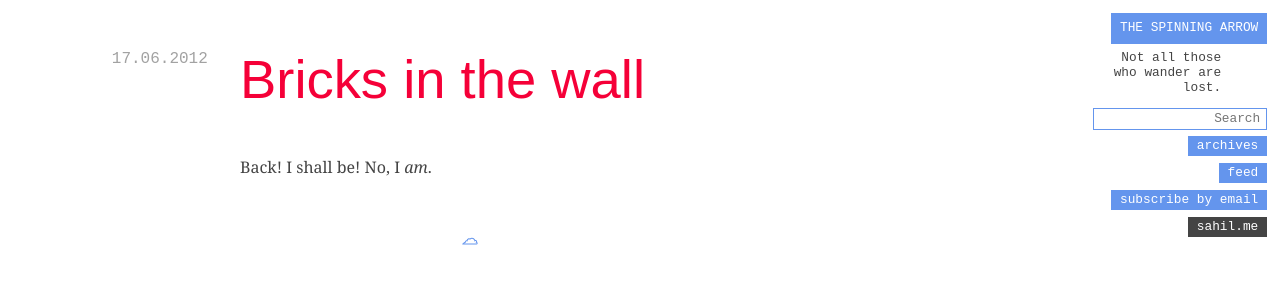
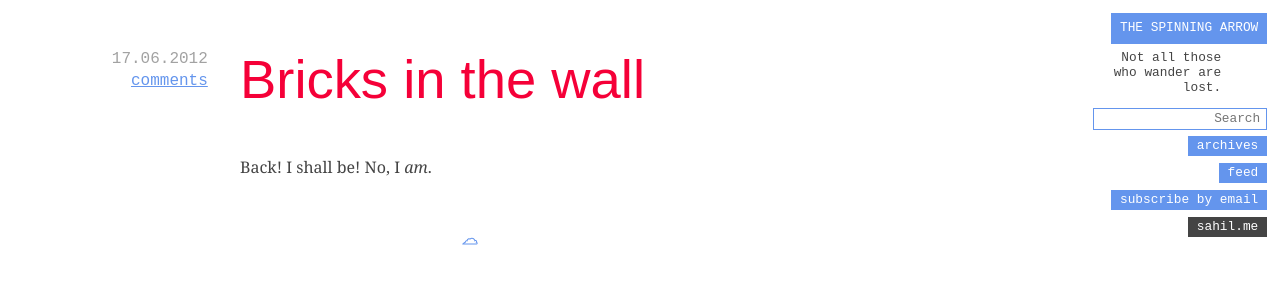
Before and after one commit to spinningarrow/blog.sahil.me, a Jekyll site: the page built from _posts/2012-06-18-bricks-in-wall.md, in a window 1280 px wide. Shown: the top 300 px of the page. Built offline with Jekyll 4.4.1, drawn with Linux system fonts in a browser that asks for light colours; some web fonts are replaced; comment, search, counter and statistics services are not loaded.

Commit message:
Call attention to the existence of comments
- By adding a link to the post meta-information

```diff
--- a/_includes/post-partial.html
+++ b/_includes/post-partial.html
@@ -5,6 +5,7 @@
 			<ul>
 				<li><time datetime="{{ include.post.date }}">{{ include.post.date | date: "%e.%m.%Y" }}</time></li>
 				{% if include.post.category %}<li class="post-category">{{ include.post.category }}</li>{% endif %}
+				<li><a href="{% unless page.url == include.post.url %}{{ include.post.url }}{% endunless %}#comments">comments</a></li>
 			</ul>
 		</div>
 	</header>
--- a/_layouts/post.html
+++ b/_layouts/post.html
@@ -7,7 +7,7 @@ layout: default
 
 	{% include post-partial.html post=page %}
 
-	<section class="comments">
+	<section id="comments" class="comments">
 		<!-- Disqus comments -->
 		<div id="disqus_thread"></div>
 		<script type="text/javascript">
--- a/assets/css/main.scss
+++ b/assets/css/main.scss
@@ -266,6 +266,11 @@ img {
 	font-size: 0.85em;
 }
 
+/* Comments */
+.comments {
+	margin-bottom: 2em;
+}
+
 /* Archives */
 .page-archives h2 {
 	font-family: $secondary-type;
```
